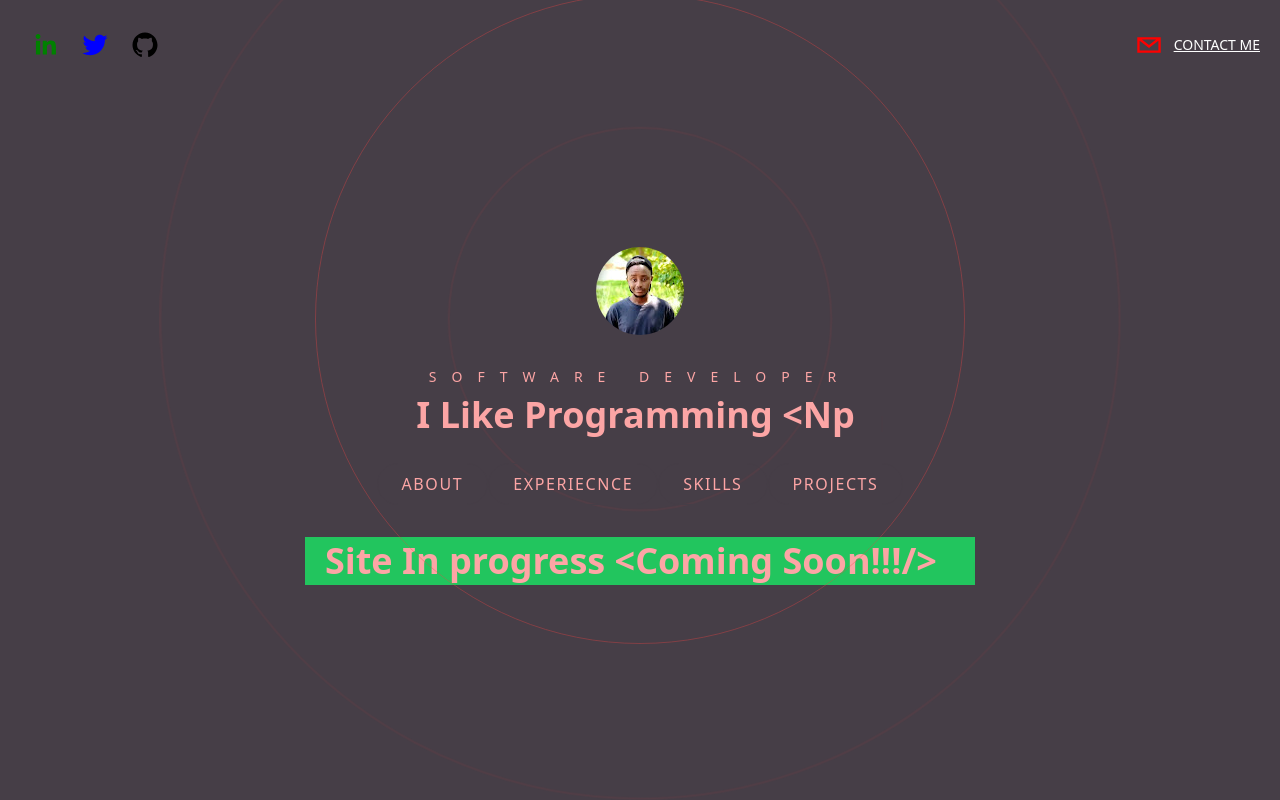
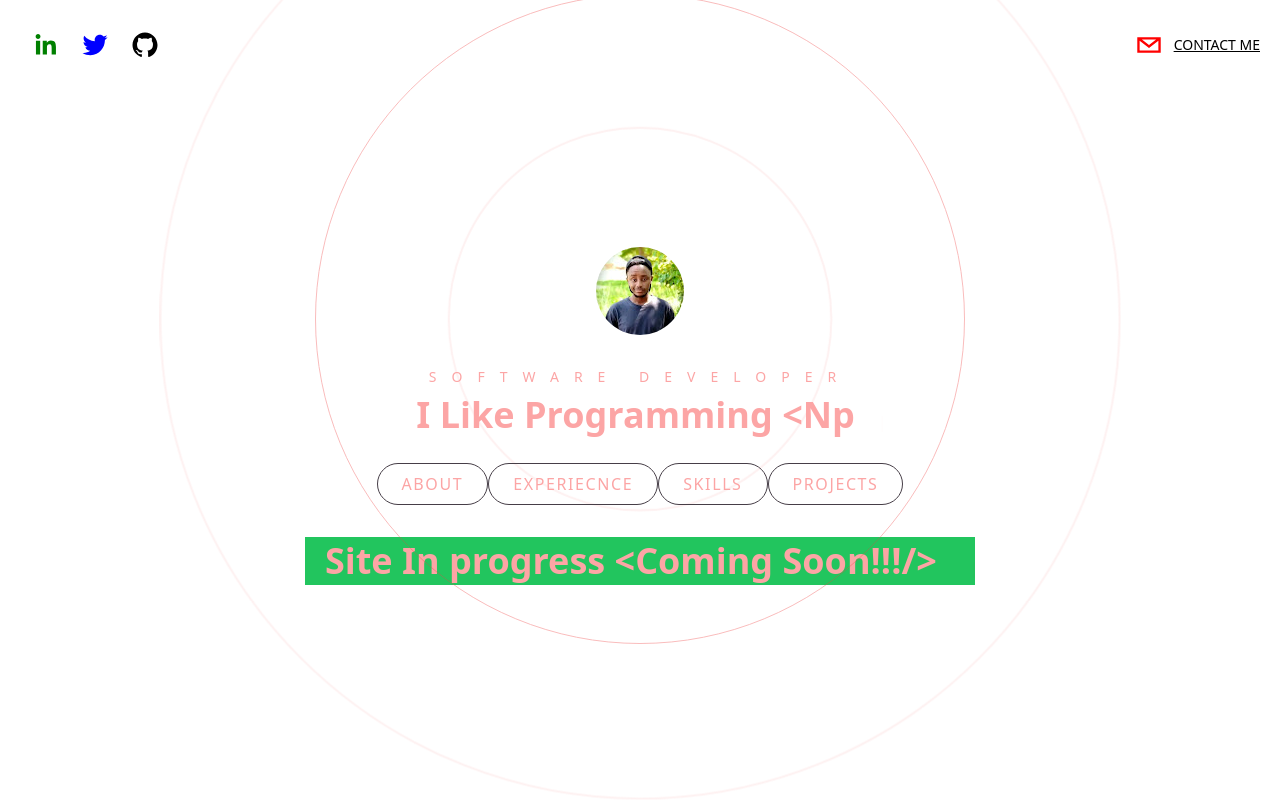
Before and after one commit to Manguriu/portfolio, a Next.js app: page / in a window 1280 px wide. Built offline with nearby package versions, Linux system fonts and the light colour scheme.

Commit message:
Update index.tsx

```diff
--- a/src/pages/index.tsx
+++ b/src/pages/index.tsx
@@ -11,7 +11,7 @@ import Contacts from './components/Contacts'
 
 export default function Home() {
   return (
-    <div className='bg-[rgb(70,62,71)] text-white h-screen snap-y snap-mandatory overflow-scroll z-0'>
+    <div className='  h-screen snap-y snap-mandatory overflow-scroll z-0'>
 
       <Head>
         <title>Brian protfolio</title>
```
